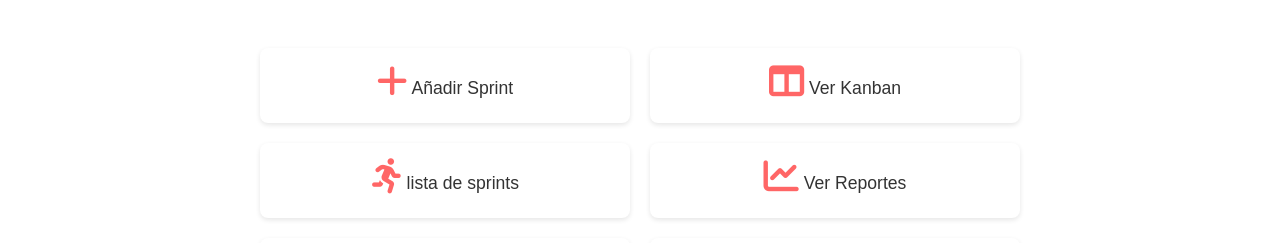
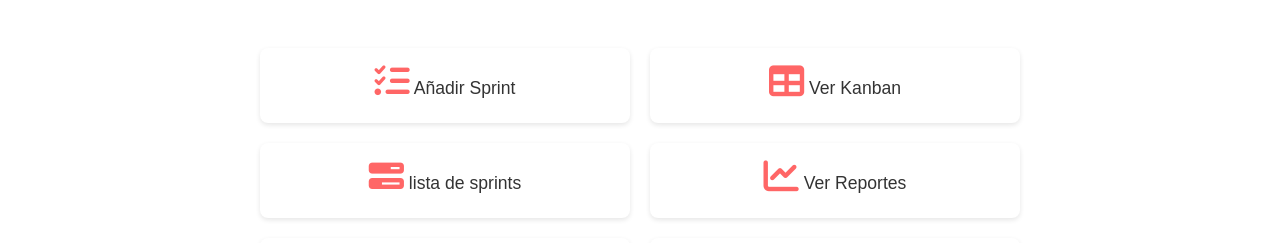
Before and after one commit to alessandraaguiluz/Agiles, a website: page public/H1_project_view.html in a window 1280 px wide. Shown: the part 168-411 px from the top of the page. Drawn offline with Linux system fonts and the light colour scheme; no server answers; sample sign-in values are in the browser's storage.

Commit message:
arreglando iconos de los botones

```diff
--- a/public/H1_project_view.html
+++ b/public/H1_project_view.html
@@ -28,9 +28,9 @@
   </div>
   <div class="project-menu" id="projectMenu">
     <ul>
-      <li><a href="H3_sprint_view.html" id="addSprintBtn"><i class="fas fa-plus"></i> Añadir Sprint</a></li>
-      <li><a href="H4_kanban.html" id="kanbanBtn"><i class="fas fa-columns"></i> Ver Kanban</a></li>
-      <li><a href="add_sprints.html" id="sprintsBtn"><i class="fas fa-running"></i> lista de sprints</a></li>
+      <li><a href="H3_sprint_view.html" id="addSprintBtn"><i class="fas fa-tasks"></i> Añadir Sprint</a></li>
+      <li><a href="H4_kanban.html" id="kanbanBtn"><i class="fas fa-table"></i> Ver Kanban</a></li>
+      <li><a href="add_sprints.html" id="sprintsBtn"><i class="fas fa-bars-progress"></i> lista de sprints</a></li>
       <li><a href="H5|reporte.html" id="reportsBtn"><i class="fas fa-chart-line"></i> Ver Reportes</a></li>
       <li><a href="H2_asignar_tareas.html" id="miembrosBtn"><i class="fas fa-users"></i> Ver Asignaciones</a></li>
       <li><a href="#" id="plazBtn"><i class="fas fa-chart-line"></i> Plazo</a></li>
```
